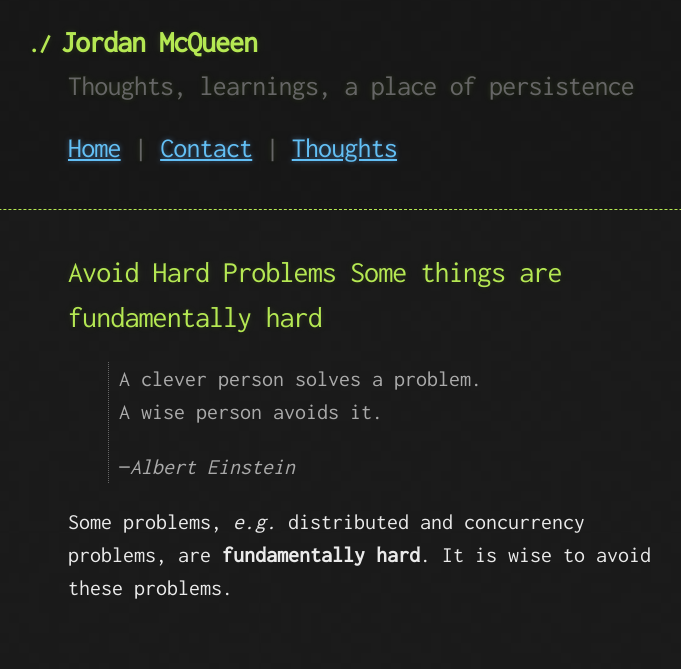
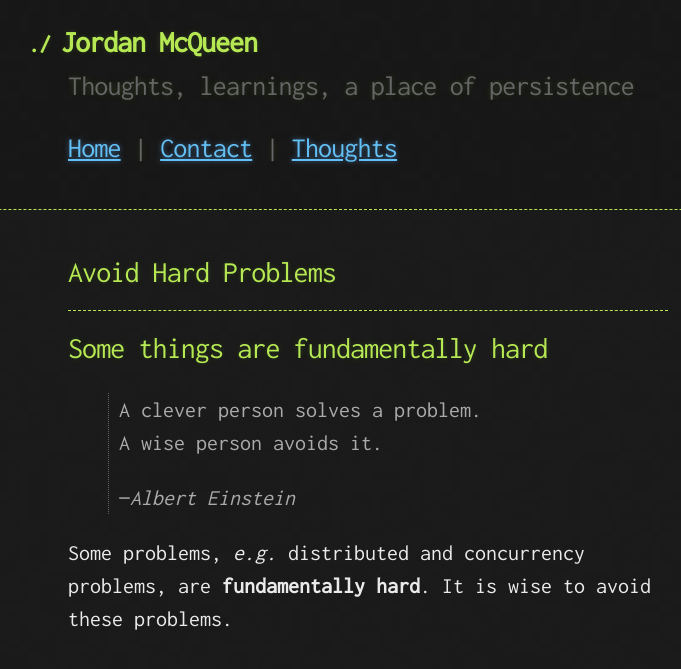
Before and after one commit to mcqueenjordan/mcqueenjordan.github.io, a Jekyll site: the page built from _thought/avoid-hard-problems.md, in a window 1280 px wide. Shown: the top 669 px of the page, without its empty margins (272-953 px from the left). Built offline with Jekyll 4.4.1, drawn with Linux system fonts in a browser that asks for light colours.

Commit message:
modify individual thought page

```diff
--- a/_layouts/thought.html
+++ b/_layouts/thought.html
@@ -2,7 +2,7 @@
 layout: default
 ---
 
-<h1>{{ page.title }}
+<h1>{{ page.title }}<hr>
     {{ page.subtitle }}</h1>
 
 {{ content }}
```
